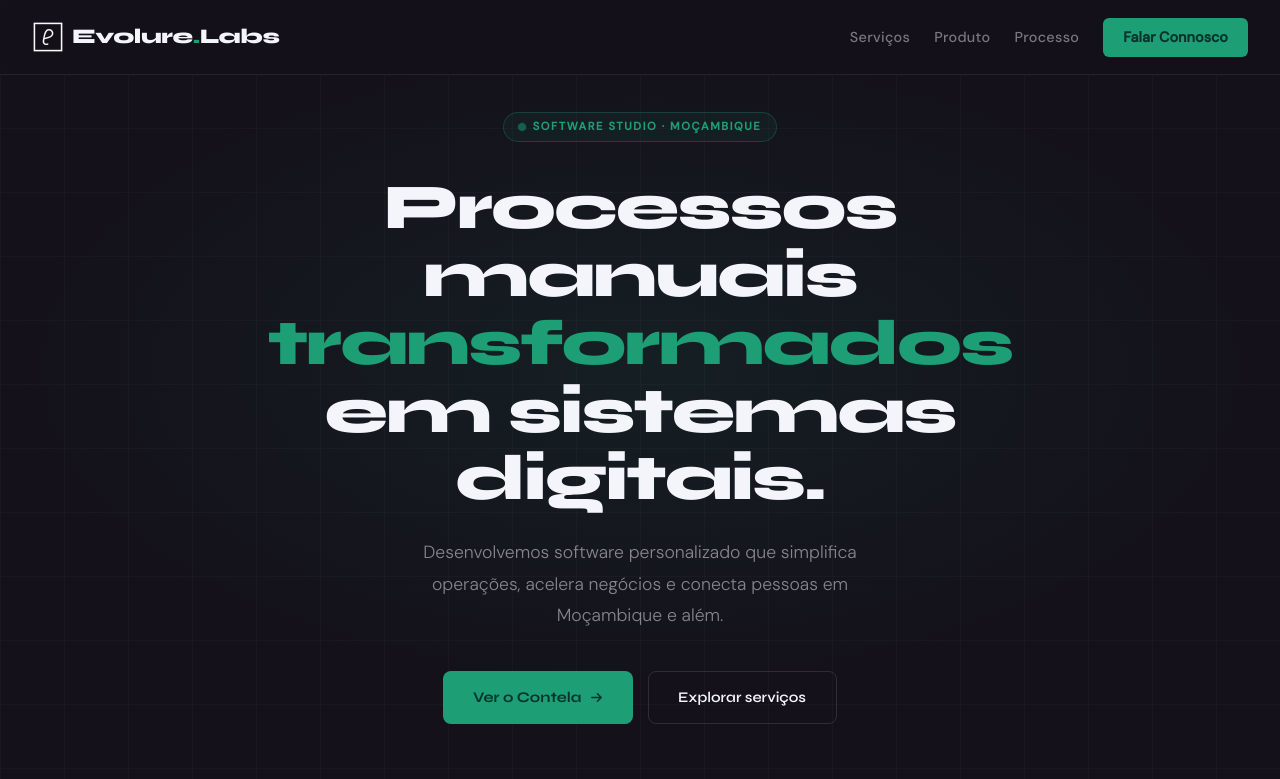
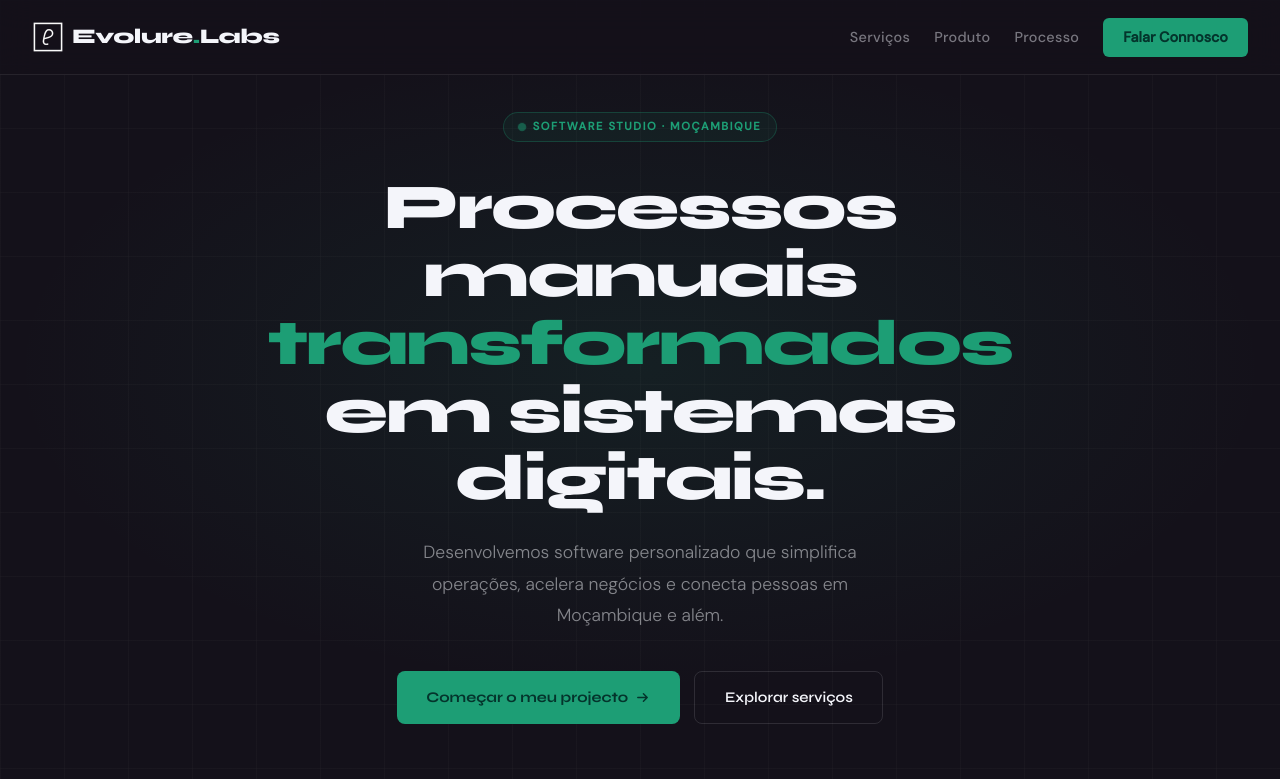
Before and after one commit to ArcidesFerrao/evolurelabs, a Next.js app: page / in a window 1280 px wide. Shown: the top 779 px of the page. Built offline with nearby package versions, Linux system fonts and the light colour scheme.

Commit message:
hero cta to webstudio

```diff
--- a/app/components/Hero.tsx
+++ b/app/components/Hero.tsx
@@ -1,219 +1,3 @@
-// "use client";
-
-// export default function Hero() {
-//   return (
-//     <header
-//       style={{
-//         minHeight: "100vh",
-//         display: "flex",
-//         flexDirection: "column",
-//         alignItems: "center",
-//         justifyContent: "center",
-//         textAlign: "center",
-//         padding: "8rem 2rem 5rem",
-//         position: "relative",
-//       }}
-//     >
-//       {/* Glow */}
-//       <div
-//         style={{
-//           position: "absolute",
-//           width: 700,
-//           height: 700,
-//           borderRadius: "50%",
-//           background:
-//             "radial-gradient(circle, rgba(29,158,117,0.12) 0%, transparent 70%)",
-//           top: "50%",
-//           left: "50%",
-//           transform: "translate(-50%, -55%)",
-//           pointerEvents: "none",
-//         }}
-//       />
-
-//       {/* Tag */}
-//       <div
-//         className="animate-fadeup"
-//         style={{
-//           display: "inline-flex",
-//           alignItems: "center",
-//           gap: "0.5rem",
-//           background: "var(--accent-subtle)",
-//           border: "1px solid var(--border-accent)",
-//           color: "var(--accent)",
-//           fontSize: "0.78rem",
-//           fontWeight: 600,
-//           letterSpacing: "0.1em",
-//           lineHeight: 1,
-//           textTransform: "uppercase",
-//           padding: "0.5rem 1rem",
-//           borderRadius: 100,
-//           marginBottom: "2rem",
-//         }}
-//       >
-//         <span
-//           className="animate-pulse-dot"
-//           style={{
-//             width: 6,
-//             height: 6,
-//             borderRadius: "50%",
-//             background: "var(--accent)",
-//             display: "inline-block",
-//           }}
-//         />
-//         Software Studio · Moçambique
-//       </div>
-
-//       {/* Headline */}
-//       <h1
-//         className="animate-fadeup-1"
-//         style={{
-//           fontSize: "clamp(2rem, 7vw, 5.5rem)",
-//           fontWeight: 800,
-//           lineHeight: 1.05,
-//           letterSpacing: "-0.03em",
-//           maxWidth: 900,
-//         }}
-//       >
-//         Processos manuais
-//         <br />
-//         <span style={{ color: "var(--accent)" }}>transformados</span> em
-//         <br />
-//         sistemas digitais.
-//       </h1>
-
-//       {/* Sub */}
-//       <p
-//         className="animate-fadeup-2"
-//         style={{
-//           marginTop: "1.5rem",
-//           maxWidth: 560,
-//           color: "var(--muted)",
-//           fontSize: "1.1rem",
-//           fontWeight: 300,
-//           lineHeight: 1.75,
-//         }}
-//       >
-//         Desenvolvemos software personalizado que simplifica operações, acelera
-//         negócios e conecta pessoas em Moçambique e além.
-//       </p>
-
-//       {/* Actions */}
-//       <div
-//         className="animate-fadeup-3"
-//         style={{
-//           marginTop: "2.5rem",
-//           display: "flex",
-//           gap: "1rem",
-//           justifyContent: "center",
-//           flexWrap: "wrap",
-//         }}
-//       >
-//         <a
-//           href="https://contela.evolurelabs.com"
-//           target="_blank"
-//           rel="noopener noreferrer"
-//           style={{
-//             background: "var(--accent)",
-//             color: "#04342c",
-//             fontFamily: "var(--font-display)",
-//             fontWeight: 700,
-//             fontSize: "0.95rem",
-//             padding: "0.85rem 2rem",
-//             borderRadius: 8,
-//             textDecoration: "none",
-//             display: "inline-flex",
-//             alignItems: "center",
-//             gap: "0.5rem",
-//             transition: "background 0.2s, transform 0.15s, box-shadow 0.2s",
-//           }}
-//           onMouseEnter={(e) => {
-//             const el = e.currentTarget;
-//             el.style.background = "#23c48e";
-//             el.style.transform = "translateY(-2px)";
-//             el.style.boxShadow = "0 8px 32px rgba(29,158,117,0.35)";
-//           }}
-//           onMouseLeave={(e) => {
-//             const el = e.currentTarget;
-//             el.style.background = "var(--accent)";
-//             el.style.transform = "translateY(0)";
-//             el.style.boxShadow = "none";
-//           }}
-//         >
-//           Ver o Contela
-//           <svg width="16" height="16" viewBox="0 0 16 16" fill="none">
-//             <path
-//               d="M3 8h10M9 4l4 4-4 4"
-//               stroke="currentColor"
-//               strokeWidth="1.5"
-//               strokeLinecap="round"
-//               strokeLinejoin="round"
-//             />
-//           </svg>
-//         </a>
-//         <a
-//           href="#servicos"
-//           style={{
-//             background: "transparent",
-//             color: "var(--foreground)",
-//             fontFamily: "var(--font-display)",
-//             fontWeight: 600,
-//             fontSize: "0.95rem",
-//             padding: "0.85rem 2rem",
-//             borderRadius: 8,
-//             textDecoration: "none",
-//             border: "1px solid var(--border)",
-//             display: "inline-flex",
-//             alignItems: "center",
-//             gap: "0.5rem",
-//             transition: "border-color 0.2s, background 0.2s",
-//           }}
-//           onMouseEnter={(e) => {
-//             const el = e.currentTarget;
-//             el.style.borderColor = "rgba(244,245,250,0.25)";
-//             el.style.background = "var(--dash-bg)";
-//           }}
-//           onMouseLeave={(e) => {
-//             const el = e.currentTarget;
-//             el.style.borderColor = "var(--border)";
-//             el.style.background = "transparent";
-//           }}
-//         >
-//           Explorar serviços
-//         </a>
-//       </div>
-
-//       {/* Scroll hint */}
-//       <div
-//         className="animate-fadeup-slow"
-//         style={{
-//           position: "absolute",
-//           bottom: "1.5rem",
-//           left: "50%",
-//           transform: "translateX(-50%)",
-//           display: "flex",
-//           flexDirection: "column",
-//           alignItems: "center",
-//           gap: "0.4rem",
-//           color: "var(--muted)",
-//           fontSize: "0.72rem",
-//           letterSpacing: "0.1em",
-//           textTransform: "uppercase",
-//         }}
-//       >
-//         <span>Scroll</span>
-//         <div
-//           className="animate-scroll-pulse"
-//           style={{
-//             width: 1,
-//             height: 36,
-//             background:
-//               "linear-gradient(to bottom, var(--accent), transparent)",
-//           }}
-//         />
-//       </div>
-//     </header>
-//   );
-// }
 "use client";
 
 export default function Hero() {
@@ -343,7 +127,9 @@ export default function Hero() {
           }}
         >
           <a
-            href="#produto"
+            href="https://webstudio.evolurelabs.com"
+            target="_blank"
+            rel="noopener noreferrer"
             style={{
               background: "var(--accent)",
               color: "#04342c",
@@ -370,7 +156,7 @@ export default function Hero() {
               e.currentTarget.style.boxShadow = "";
             }}
           >
-            Ver o Contela
+            Começar o meu projecto
             <svg width="15" height="15" viewBox="0 0 16 16" fill="none">
               <path
                 d="M3 8h10M9 4l4 4-4 4"
```
